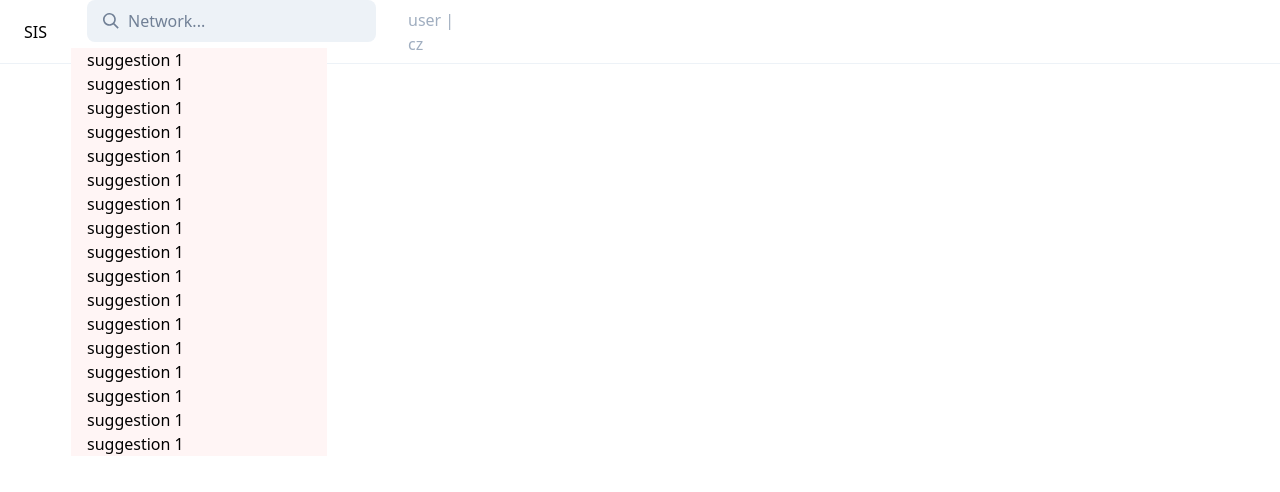
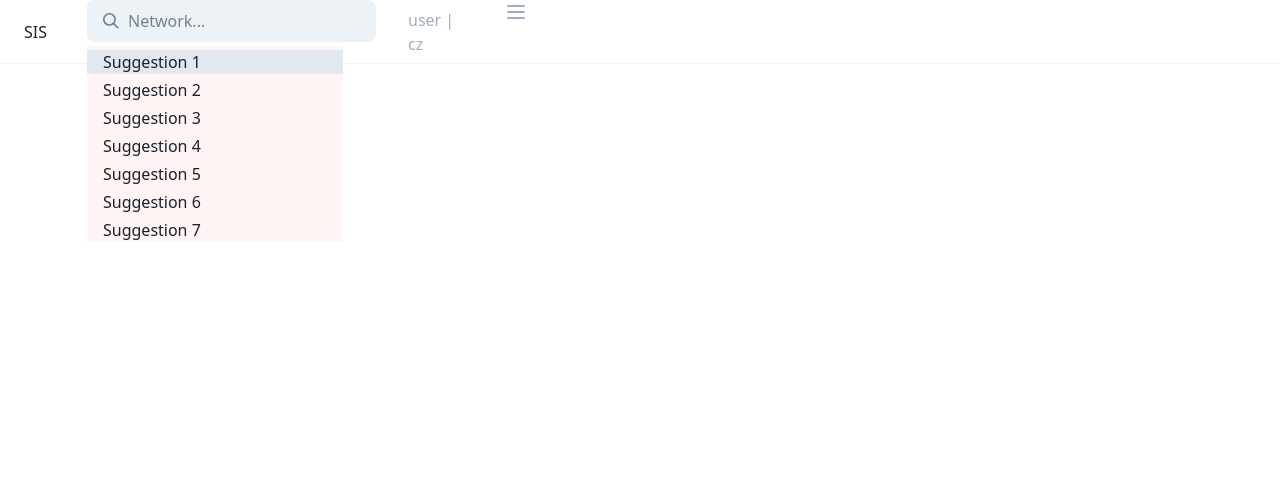
Before and after one commit to silesnet/sis-ui, a Vue app in the folder layout-design/: page / in a window 1280 px wide. Shown: the top 492 px of the page. Built offline with nearby package versions, Linux system fonts and the light colour scheme.

Commit message:
Add menu on the top in layout design

```diff
--- a/layout-design/package.json
+++ b/layout-design/package.json
@@ -9,7 +9,7 @@
   },
   "dependencies": {
     "core-js": "^2.6.5",
-    "tailwindcss": "^1.0.3",
+    "tailwindcss": "^1.1.2",
     "vue": "^2.6.10"
   },
   "devDependencies": {
--- a/layout-design/postcss.config.js
+++ b/layout-design/postcss.config.js
@@ -3,4 +3,4 @@ module.exports = {
     require('tailwindcss'),
     require('autoprefixer'),
   ]
-}
+};
--- a/layout-design/src/App.vue
+++ b/layout-design/src/App.vue
@@ -1,5 +1,5 @@
 <template>
-  <body id="app">
+  <body id="app" class="antialiased text-gray-900">
     <NavigationBar />
 
   </body>
@@ -15,4 +15,4 @@ export default {
 
 </script>
 
-<style src="./assets/tailwind.css">
+<style src="./assets/tailwind.css"></style>
--- a/layout-design/src/components/NavigationBar.vue
+++ b/layout-design/src/components/NavigationBar.vue
@@ -18,7 +18,8 @@
                   spellcheck="false"
                 />
               </span>
-              <div class="absolute pointer-events-none inset-y-0 left-0 pl-4 flex items-center">
+              <div
+                class="absolute pointer-events-none inset-y-0 left-0 pl-4 flex items-center">
                 <svg
                   class="fill-current pointer-events-none text-gray-600 w-4 h-4"
                   xmlns="http://www.w3.org/2000/svg"
@@ -29,28 +30,17 @@
                   />
                 </svg>
               </div>
+              <div class="absolute w-64 mt-1 bg-red-100">
+                <ul class="mt-1 text-gray-700k">
+                  <li v-for="suggestion in suggestions"
+                      v-bind:key="suggestion.id"
+                      class="px-4 first:bg-gray-300 mt-1 hover:bg-gray-400"
+                  >
+                    {{ suggestion.label }}
+                  </li>
+                </ul>
               </div>
             </div>
-          <div class="absolute w-64 px-4 mt-12 bg-red-100">
-            <ul class="text-gray-700k">
-              <li class="hover:bg-gray-400">suggestion 1</li>
-              <li>suggestion 1</li>
-              <li>suggestion 1</li>
-              <li>suggestion 1</li>
-              <li>suggestion 1</li>
-              <li>suggestion 1</li>
-              <li>suggestion 1</li>
-              <li>suggestion 1</li>
-              <li>suggestion 1</li>
-              <li>suggestion 1</li>
-              <li>suggestion 1</li>
-              <li>suggestion 1</li>
-              <li>suggestion 1</li>
-              <li>suggestion 1</li>
-              <li>suggestion 1</li>
-              <li>suggestion 1</li>
-              <li>suggestion 1</li>
-            </ul>
           </div>
           <div class="px-4">
             <div class="flex justify-start items-center text-gray-500">
@@ -60,6 +50,20 @@
               >user | cz</a>
             </div>
           </div>
+          <div>
+            <button @click="isMenuOpen = !isMenuOpen" type="button" class="block text-gray-500 focus:outline-none">
+              <svg class="h-6 w-6 fill-current" viewBox="0 0 24 24">
+                <path v-if="isMenuOpen" fill-rule="evenodd" d="M18.278 16.864a1 1 0 0 1-1.414 1.414l-4.829-4.828-4.828 4.828a1 1 0 0 1-1.414-1.414l4.828-4.829-4.828-4.828a1 1 0 0 1 1.414-1.414l4.829 4.828 4.828-4.828a1 1 0 1 1 1.414 1.414l-4.828 4.829 4.828 4.828z"/>
+                <path v-if="!isMenuOpen" fill-rule="evenodd" d="M4 5h16a1 1 0 0 1 0 2H4a1 1 0 1 1 0-2zm0 6h16a1 1 0 0 1 0 2H4a1 1 0 0 1 0-2zm0 6h16a1 1 0 0 1 0 2H4a1 1 0 0 1 0-2z"/>
+              </svg>
+            </button>
+            <div :class="isMenuOpen ? 'block' : 'hidden'" class="px-2 pt-2 pb-4">
+              <a href="#" class="block px-2 py-1 text-gray-600 rounded">Services</a>
+              <a href="#" class="block px-2 py-1 text-gray-600 rounded">Services</a>
+              <a href="#" class="block px-2 py-1 text-gray-600 rounded">Services</a>
+              <a href="#" class="block px-2 py-1 text-gray-600 rounded">Services</a>
+            </div>
+          </div>
         </nav>
       </div>
     </div>
@@ -67,7 +71,7 @@
 </template>
 
 <script>
-import Suggestion from './Suggestion'
+  import Suggestion from './Suggestion';
 
   export default {
     data() {
@@ -77,42 +81,42 @@ export default {
           {
             id: 1,
             label: 'Suggestion 1',
-                 url: '#'
+            url: '#',
           },
           {
             id: 2,
             label: 'Suggestion 2',
-                 url: '#'
+            url: '#',
           },
           {
             id: 3,
             label: 'Suggestion 3',
-                 url: '#'
+            url: '#',
           },
           {
             id: 4,
             label: 'Suggestion 4',
-                 url: '#'
+            url: '#',
           },
           {
             id: 5,
             label: 'Suggestion 5',
-                 url: '#'
+            url: '#',
           },
           {
             id: 6,
             label: 'Suggestion 6',
-                 url: '#'
+            url: '#',
           },
           {
             id: 7,
             label: 'Suggestion 7',
-                 url: '#'
+            url: '#',
           },
-          ]
-      }
+        ],
+      };
     },
-    components: [ Suggestion ]
+    components: [Suggestion],
   };
 </script>
 
--- a/layout-design/src/main.js
+++ b/layout-design/src/main.js
@@ -1,8 +1,8 @@
 import Vue from 'vue'
 import App from './App.vue'
 
-Vue.config.productionTip = false
+Vue.config.productionTip = false;
 
 new Vue({
   render: h => h(App),
-}).$mount('#app')
+}).$mount('#app');
--- /dev/null
+++ b/layout-design/tailwind.config.js
@@ -0,0 +1,7 @@
+module.exports = {
+  theme: {},
+  variants: {
+    backgroundColor: ['responsive', 'first', 'last', 'even', 'odd', 'hover', 'focus' ]
+  },
+  plugins: []
+};
```
Also changed, not shown: 1 other file (tests, documents, lock files or other folders). Lines whose indentation alone changed are shown as unchanged.
